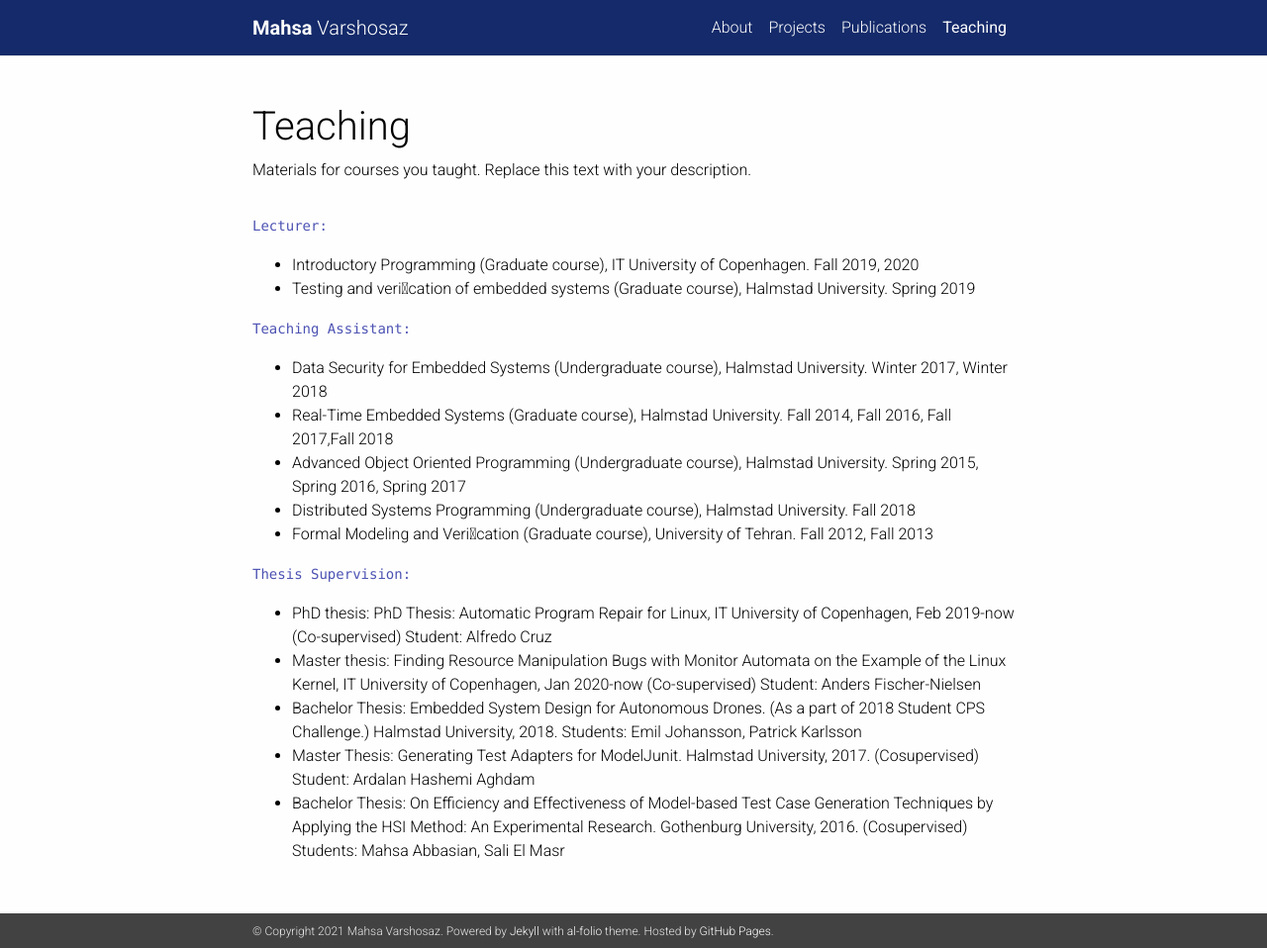
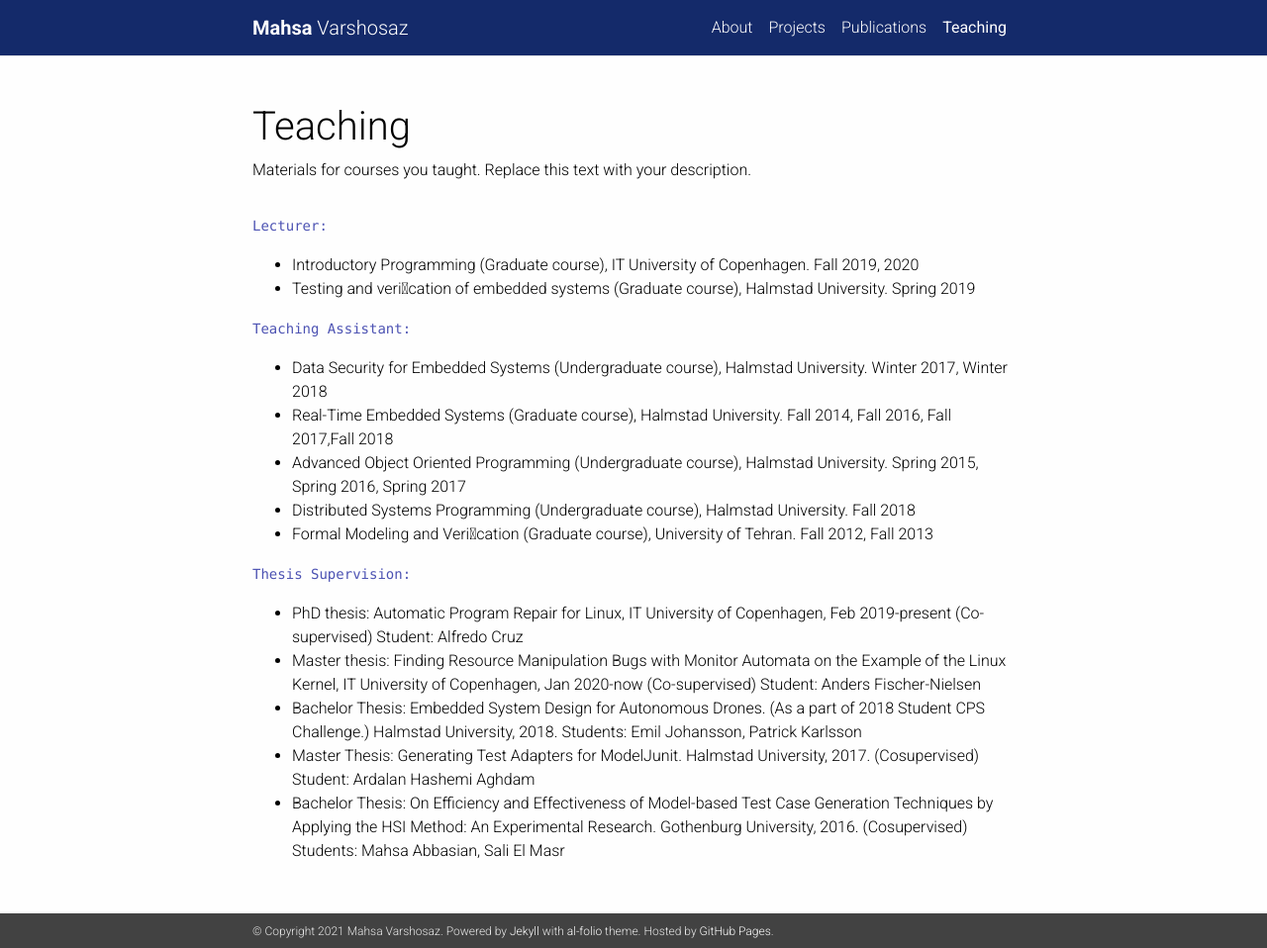
Before and after one commit to MahsaVarsh/MahsaVarsh.github.io, a Jekyll site: the page built from _pages/teaching.md, in a window 1280 px wide and 958 px high. Shown: the whole window at 99% size. Built offline with Jekyll 4.4.1, drawn with Linux system fonts in a browser that asks for light colours; nearby versions of some CDN libraries; a style sheet for code colours, icons or effects is not loaded.

Commit message:
minor change

```diff
--- a/_pages/teaching.md
+++ b/_pages/teaching.md
@@ -24,8 +24,8 @@ Fall 2018
 Fall 2012, Fall 2013
 
 `Thesis Supervision:`
-- PhD thesis: PhD Thesis: Automatic Program Repair for Linux, IT University of Copenhagen,
-Feb 2019-now (Co-supervised) Student: Alfredo Cruz
+- PhD thesis: Automatic Program Repair for Linux, IT University of Copenhagen,
+Feb 2019-present (Co-supervised) Student: Alfredo Cruz
 - Master thesis: Finding Resource Manipulation Bugs with Monitor Automata on the Example of
 the Linux Kernel, IT University of Copenhagen, Jan 2020-now (Co-supervised) Student: Anders
 Fischer-Nielsen
```
